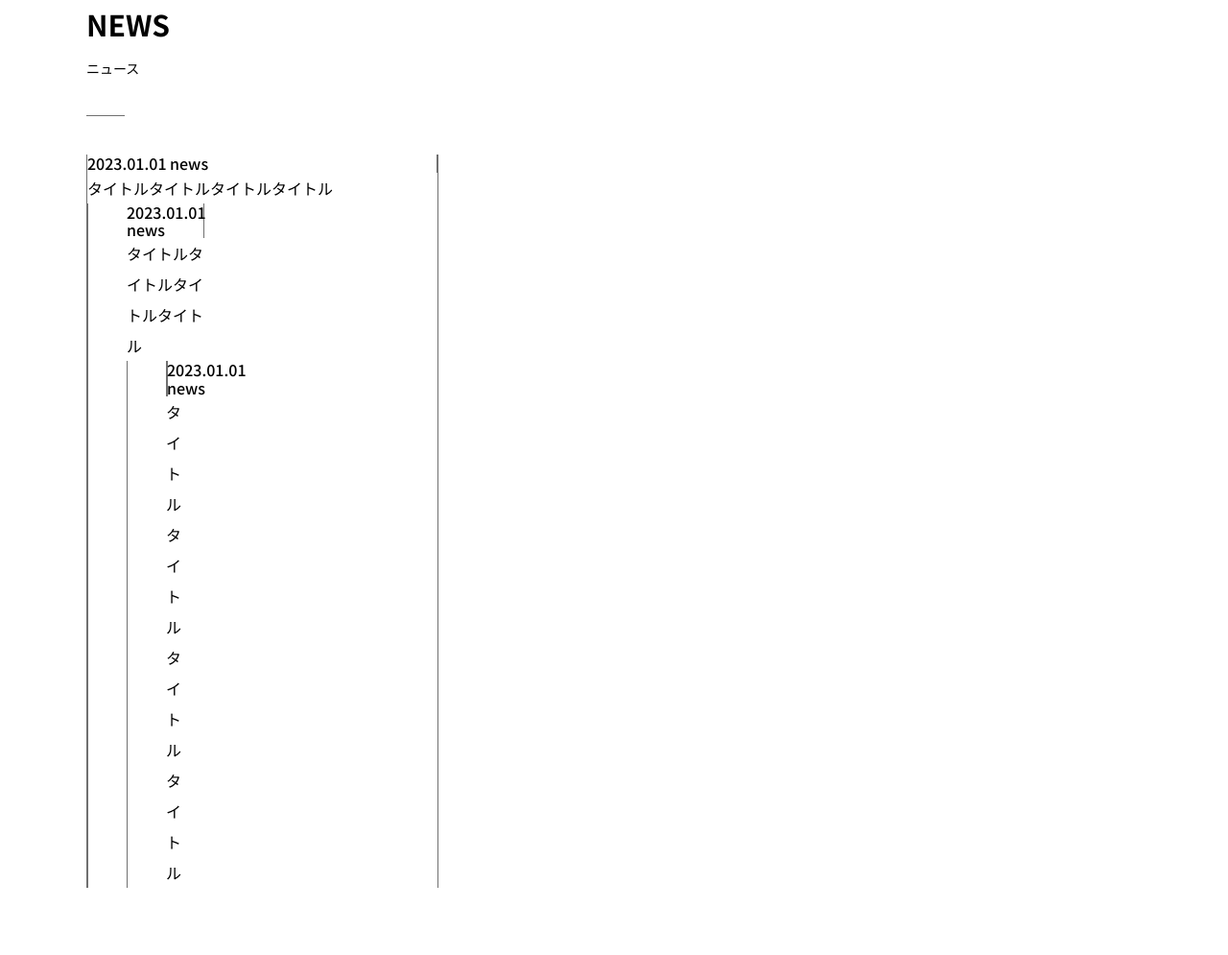
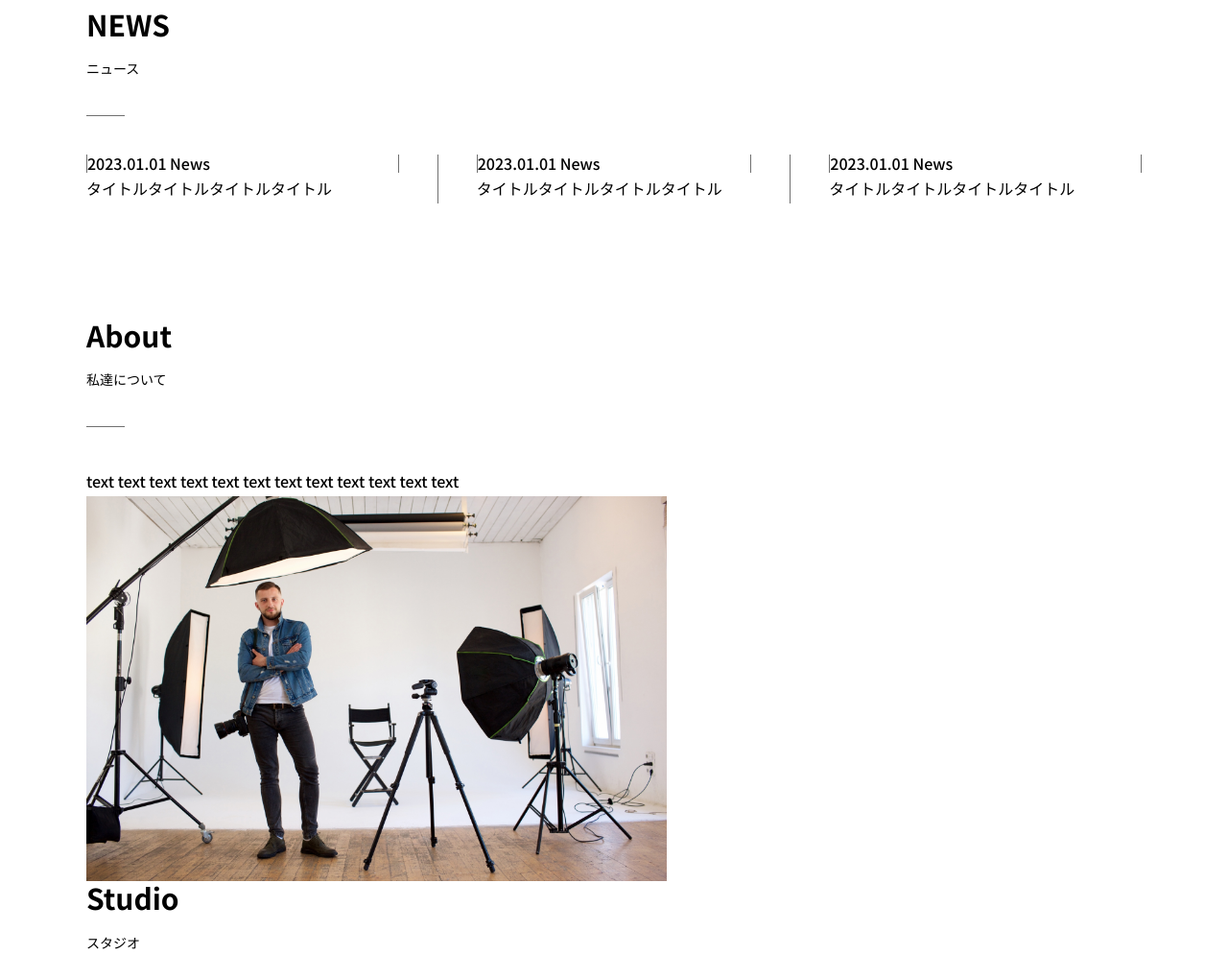
Before and after one commit to shoichi719/assigment-coding, a plain HTML site: page index.html in a window 1280 px wide. Shown: the part 776-1771 px from the top of the page at 96% size. Drawn offline with Linux system fonts and the light colour scheme.

Commit message:
HTML fixed

```diff
--- a/index.html
+++ b/index.html
@@ -1,14 +1,17 @@
 <!DOCTYPE html>
 <html lang="ja">
   <head>
-  <meta charset="UTF-8">
-  <meta name="viewport" content="width=device-width, initial-scale=1.0">
+    <meta charset="UTF-8" />
+    <meta name="viewport" content="width=device-width, initial-scale=1.0" />
     <title>PHOTO</title>
-  <link rel="preconnect" href="https://fonts.googleapis.com">
-  <link rel="preconnect" href="https://fonts.gstatic.com" crossorigin>
-  <link href="https://fonts.googleapis.com/css2?family=Dancing+Script&family=Noto+Sans&family=Noto+Sans+JP:wght@500;700&display=swap" rel="stylesheet">
-  <link rel="stylesheet" href="css/reset.css">
-  <link rel="stylesheet" href="css/style.css">
+    <link rel="preconnect" href="https://fonts.googleapis.com" />
+    <link rel="preconnect" href="https://fonts.gstatic.com" crossorigin />
+    <link
+      href="https://fonts.googleapis.com/css2?family=Dancing+Script&family=Noto+Sans&family=Noto+Sans+JP:wght@500;700&display=swap"
+      rel="stylesheet"
+    />
+    <link rel="stylesheet" href="css/reset.css" />
+    <link rel="stylesheet" href="css/style.css" />
   </head>
   <body>
     <header>
@@ -27,8 +30,7 @@
     <section class="kv">
       <div class="kv-content">
         <strong>タイトル</strong>
-  <p>text text text text text text
-  text text text text text text </p>
+        <p>text text text text text text text text text text text text</p>
       </div>
     </section>
     <!-- コンテナ、 -->
@@ -42,19 +44,21 @@
           <div class="news-content">
             <div class="data">
               <span>2023.01.01</span>
-            <span>news</span>
+              <span>News</span>
             </div>
             <p>タイトルタイトルタイトルタイトル</p>
+          </div>
           <div class="news-content">
             <div class="data">
               <span>2023.01.01</span>
-              <span>news</span>
+              <span>News</span>
             </div>
             <p>タイトルタイトルタイトルタイトル</p>
+          </div>
           <div class="news-content">
             <div class="data">
               <span>2023.01.01</span>
-                <span>news</span>
+              <span>News</span>
             </div>
             <p>タイトルタイトルタイトルタイトル</p>
           </div>
@@ -67,22 +71,19 @@
             <strong class="en">About</strong>
             <p class="ja">私達について</p>
           </h2>
-        <p>text text text text text text
-      text text text text text text</p>
+          <p>text text text text text text text text text text text text</p>
         </div>
-      <p><img src="img/about.png" alt="写真スタジオの様子"></p>
+        <p><img src="img/about.png" alt="写真スタジオの様子" /></p>
       </section>
       <section class="studio" id="studio">
-
         <div class="content">
           <h2 class="title">
             <strong class="en">Studio</strong>
             <p class="ja">スタジオ</p>
           </h2>
-        <p>text text text text text text
-      text text text text text text</p>
+          <p>text text text text text text text text text text text text</p>
         </div>
-    <p><img src="img/studio.png" alt="写真スタジオの様子"></p>
+        <p><img src="img/studio.png" alt="写真スタジオの様子" /></p>
       </section>
       <section class="company" id="company">
         <div class="content">
@@ -90,14 +91,13 @@
             <strong class="en">Company</strong>
             <p class="ja">会社概要</p>
           </h2>
-        <p>text text text text text text
-          text text text text text text</p>
+          <p>text text text text text text text text text text text text</p>
         </div>
-      <p><img src="img/company.png" alt="撮影の様子"></p>
+        <p><img src="img/company.png" alt="撮影の様子" /></p>
       </section>
     </div>
     <footer>
-    <span>&copy; 2023</span>
+      <span>© 2023</span>
     </footer>
   </body>
 </html>
```
Lines whose indentation alone changed are shown as unchanged.
